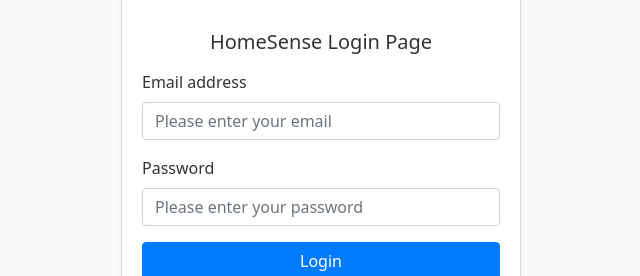
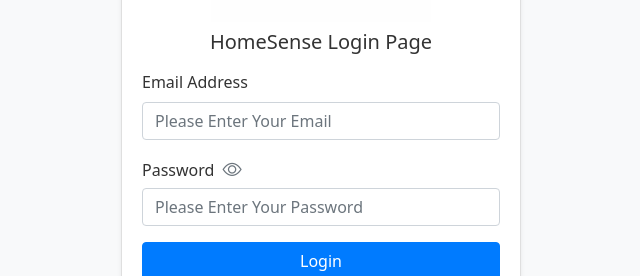
Before and after one commit to nabee1mahmood/Senior-Capstone, a React (Vite) app in the folder frontend/: page / in a window 1280 px wide. Shown: the part 315-591 px from the top of the page, without its empty margins (319-959 px from the left). Built offline with nearby package versions, Linux system fonts and the light colour scheme; no server answers.

Commit message:
Login.jsx has a feature to show password now

```diff
--- a/frontend/index.html
+++ b/frontend/index.html
@@ -9,6 +9,7 @@
       rel="stylesheet"
       href="https://cdn.jsdelivr.net/npm/bootstrap@4.6.2/dist/css/bootstrap.min.css"
     />
+    <link href="https://cdn.jsdelivr.net/npm/bootstrap-icons@1.11.3/font/bootstrap-icons.css" rel="stylesheet">
   </head>
   <body>
     <div id="root">
--- a/frontend/src/pages/Login.jsx
+++ b/frontend/src/pages/Login.jsx
@@ -1,32 +1,33 @@
-import { useState } from 'react'
-import { Link, useNavigate } from 'react-router-dom'
-import { login } from '../api'
+import { useState } from "react";
+import { Link, useNavigate } from "react-router-dom";
+import { login } from "../api";
 
 function Login() {
-  const navigate = useNavigate()
-  const [error, setError] = useState('')
-  const [loading, setLoading] = useState(false)
+  const navigate = useNavigate();
+  const [error, setError] = useState("");
+  const [loading, setLoading] = useState(false);
+  const [showPassword, setShowPassword] = useState(false);
 
   async function handleSubmit(e) {
-    e.preventDefault()
-    setError('')
-    setLoading(true)
+    e.preventDefault();
+    setError("");
+    setLoading(true);
 
-    const form = e.target
-    const email = form.emailInput.value.trim()
-    const password = form.passwordInput.value
+    const form = e.target;
+    const email = form.emailInput.value.trim();
+    const password = form.passwordInput.value;
 
     try {
-      const data = await login(email, password)
+      const data = await login(email, password);
       if (data.success) {
-        navigate('/home')
-        return
+        navigate("/home");
+        return;
       }
-      setError(data.message || 'Login failed')
+      setError(data.message || "Login failed");
     } catch (err) {
-      setError(err.message || 'Something went wrong')
+      setError(err.message || "Something went wrong");
     } finally {
-      setLoading(false)
+      setLoading(false);
     }
   }
 
@@ -37,7 +38,7 @@
           <img
             src="/HomeSensor.png"
             alt="Home Sensor logo"
-            style={{ maxWidth: '220px', width: '100%', height: 'auto' }}
+            style={{ maxWidth: "220px", width: "100%", height: "auto" }}
           />
           <h5 className="mt-2">HomeSense Login Page</h5>
         </div>
@@ -50,26 +51,42 @@
           )}
 
           <div className="form-group">
-            <label htmlFor="emailInput">Email address</label>
+            <label htmlFor="emailInput">Email Address</label>
             <input
               type="email"
               className="form-control"
               id="emailInput"
               name="emailInput"
-              placeholder="Please enter your email"
+              placeholder="Please Enter Your Email"
               required
               disabled={loading}
             />
           </div>
 
           <div className="form-group">
-            <label htmlFor="passwordInput">Password</label>
+            <div className="d-flex align-items-center">
+              <label htmlFor="passwordInput" className="mb-0 mr-2">
+                Password
+              </label>
+
+              <i
+                className={`bi ${showPassword ? "bi-eye-slash" : "bi-eye"}`}
+                onClick={() => setShowPassword(!showPassword)}
+                style={{
+                  cursor: "pointer",
+                  fontSize: "1.2rem",
+                  color: "#6c757d",
+                }}
+                title={showPassword ? "Hide password" : "Show password"}
+              ></i>
+            </div>
+
             <input
-              type="password"
-              className="form-control"
+              type={showPassword ? "text" : "password"}
+              className="form-control mt-1"
               id="passwordInput"
               name="passwordInput"
-              placeholder="Please enter your password"
+              placeholder="Please Enter Your Password"
               required
               disabled={loading}
             />
@@ -80,7 +97,7 @@
             className="btn btn-primary btn-block"
             disabled={loading}
           >
-            {loading ? 'Logging in…' : 'Login'}
+            {loading ? "Logging in…" : "Login"}
           </button>
         </form>
 
@@ -98,7 +115,7 @@
         </div>
       </div>
     </div>
-  )
+  );
 }
 
-export default Login
+export default Login;
```
